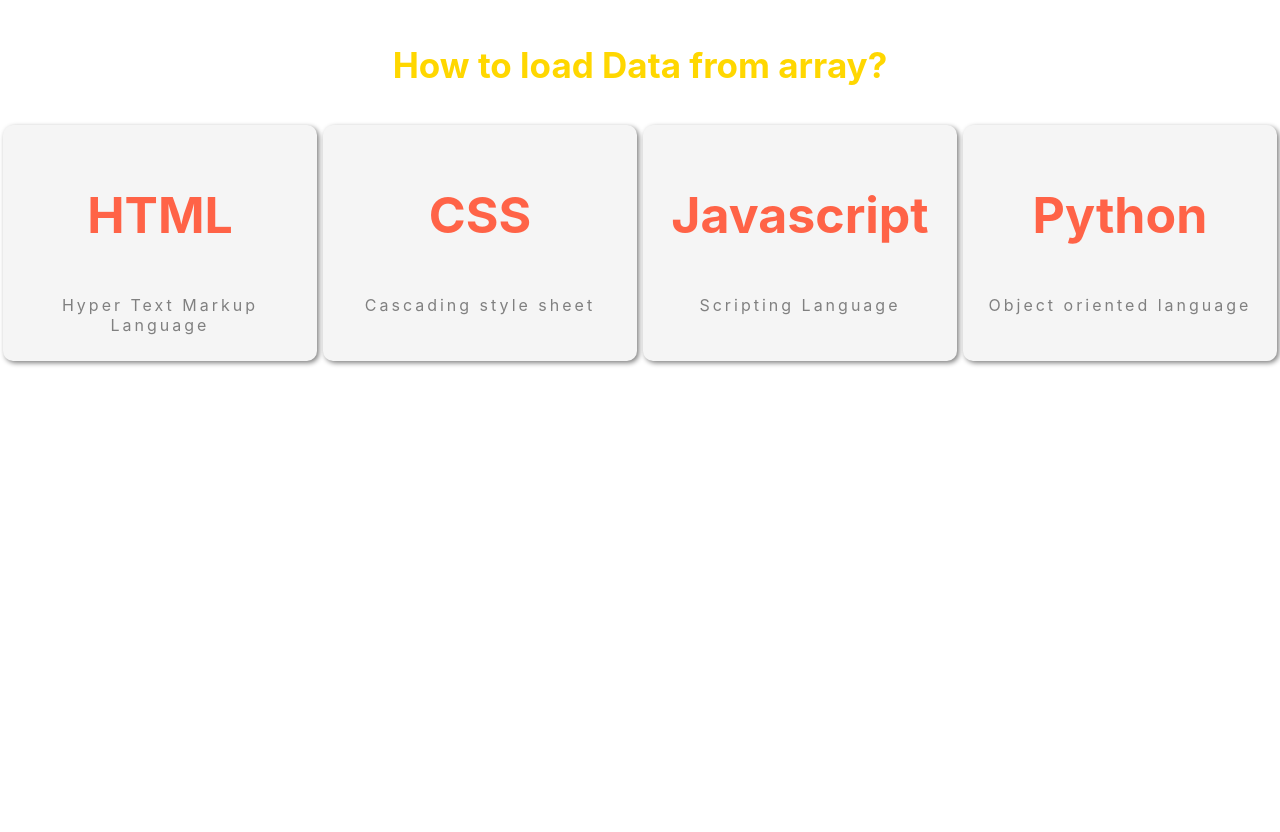
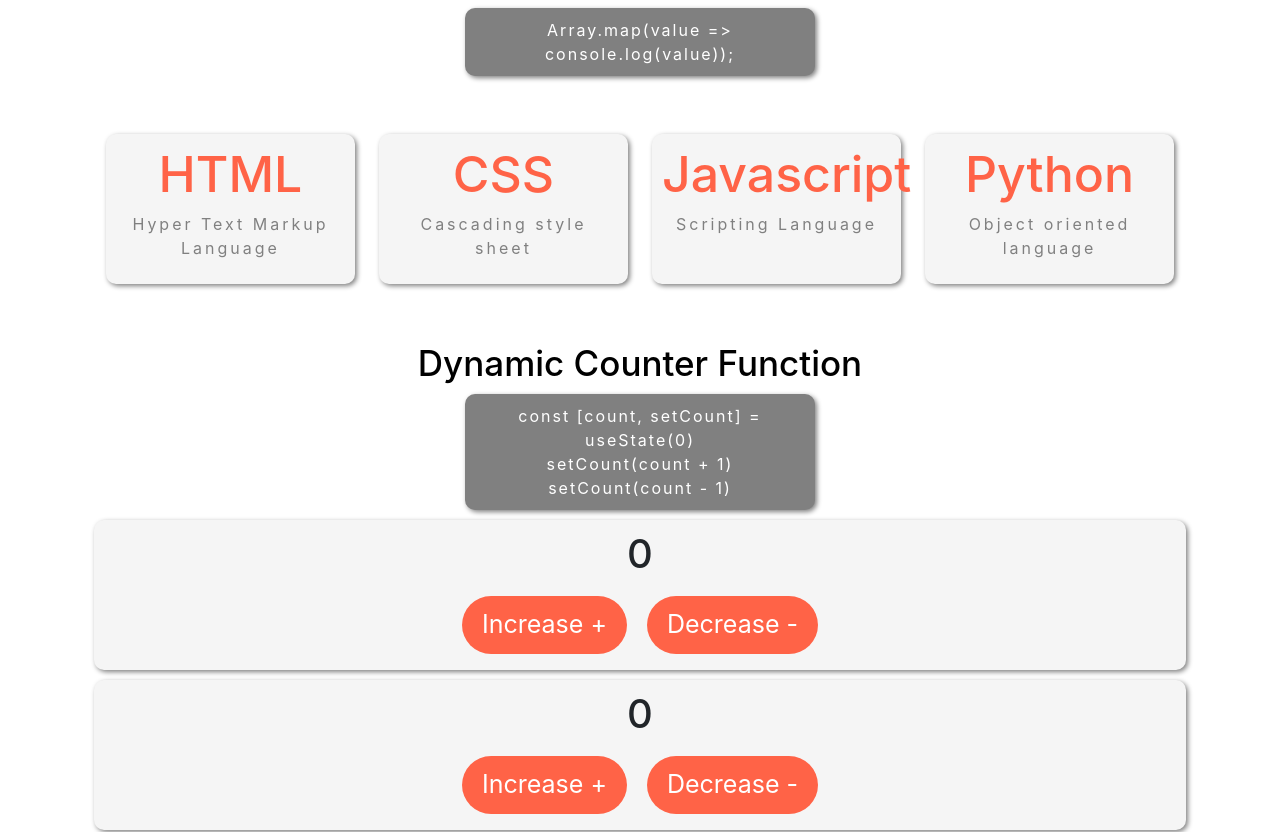
Before and after one commit to ahm-fahim/web2.0_react, a React (Create React App) app in the folder 01_react-core/: page / in a window 1280 px wide. Shown: the part 539-1371 px from the top of the page. Before the commit the page ends 910 px from the top, so only its background shows below. Built offline with nearby package versions, Linux system fonts and the light colour scheme.

Commit message:
react core

```diff
--- a/01_react-core/public/index.html
+++ b/01_react-core/public/index.html
@@ -9,6 +9,7 @@
             name="description"
             content="Web site created using create-react-app"
         />
+
         <link rel="apple-touch-icon" href="%PUBLIC_URL%/logo192.png" />
         <!--
       manifest.json provides metadata used when your web app is installed on a
@@ -25,6 +26,12 @@
       Learn how to configure a non-root public URL by running `npm run build`.
     -->
         <title>React Core</title>
+        <link
+            href="https://cdn.jsdelivr.net/npm/bootstrap@5.2.3/dist/css/bootstrap.min.css"
+            rel="stylesheet"
+            integrity="sha384-rbsA2VBKQhggwzxH7pPCaAqO46MgnOM80zW1RWuH61DGLwZJEdK2Kadq2F9CUG65"
+            crossorigin="anonymous"
+        />
     </head>
     <body>
         <noscript>You need to enable JavaScript to run this app.</noscript>
@@ -39,5 +46,10 @@
       To begin the development, run `npm start` or `yarn start`.
       To create a production bundle, use `npm run build` or `yarn build`.
     -->
+        <script
+            src="https://cdn.jsdelivr.net/npm/bootstrap@5.2.3/dist/js/bootstrap.bundle.min.js"
+            integrity="sha384-kenU1KFdBIe4zVF0s0G1M5b4hcpxyD9F7jL+jjXkk+Q2h455rYXK/7HAuoJl+0I4"
+            crossorigin="anonymous"
+        ></script>
     </body>
 </html>
--- a/01_react-core/src/App.js
+++ b/01_react-core/src/App.js
@@ -1,5 +1,6 @@
 import logo from "./logo.svg";
 import "./App.css";
+import { useState } from "react";
 
 const styleComponent = {
     title: {
@@ -7,39 +8,57 @@ const styleComponent = {
         fontSize: "50px",
     },
     sub_title: {
-        color: "gold",
+        color: "black",
         fontSize: "35px",
     },
     title_text: {
         color: "gray",
         letterSpacing: "3px",
     },
-    body: {
-        display: "flex",
-        flexDirection: "row",
-    },
     sub_body: {
-        width: "23%",
         backgroundColor: "whitesmoke",
         padding: "10px",
+        borderRadius: "10px",
+        boxShadow: "2px 2px 5px gray",
+        height: "150px",
+        width: "100%",
+        margin: "10px 0px",
+    },
+    button: {
+        backgroundColor: "tomato",
+        color: "white",
+        border: "none",
+        borderRadius: "50px",
+        fontSize: "25px",
+        padding: "10px 20px",
+        margin: "10px",
+    },
+    code: {
+        backgroundColor: "gray",
+        padding: "10px 15px",
+        borderRadius: "10px",
+        color: "white",
+        letterSpacing: "2px",
+        width: "350px",
         margin: "10px auto",
-        borderRadius: "10px",
+        overflowY: "scroll",
         boxShadow: "2px 2px 5px gray",
     },
 };
 
 function App() {
     return (
-        <div className="App">
+        <div className="App container">
             <Heading></Heading>
             <DataLoad></DataLoad>
+            <DynamicCounter></DynamicCounter>
         </div>
     );
 }
 
 function Heading() {
     return (
-        <div>
+        <div className="container-fluid">
             <h1 style={styleComponent.title}>React Core Concept</h1>
             <h4 style={styleComponent.title_text}>
                 Here we can write html,js in the same statement. We can apply
@@ -72,10 +91,13 @@ function DataLoad() {
         },
     ];
     return (
-        <div>
+        <div className="container-fluid">
             <h2 style={styleComponent.sub_title}>
                 How to load Data from array?
             </h2>
+            <p style={styleComponent.code}>
+                Array.map(value => console.log(value));
+            </p>
             <Cart name={language}></Cart>
         </div>
     );
@@ -83,18 +105,65 @@ function DataLoad() {
 
 function Cart(props) {
     const languageArray = props.name;
-    console.log(languageArray[0].lang);
+    // console.log(languageArray[0].lang);
     return (
-        <div>
-            <div style={styleComponent.body}>
+        <div className="container-fluid mt-5 mb-5">
+            <div style={styleComponent.body} className="row">
                 {languageArray.map((details, key) => (
-                    <div key={key} style={styleComponent.sub_body}>
-                        <h3 style={styleComponent.title}>{details.lang}</h3>
-                        <p style={styleComponent.title_text}>{details.title}</p>
+                    <div
+                        key={key}
+                        className="col-md-6 col-lg-3 col-sm-12 d-flex justify-content-center align-items-center"
+                    >
+                        <div style={styleComponent.sub_body}>
+                            <h3 style={styleComponent.title}>{details.lang}</h3>
+                            <p style={styleComponent.title_text}>
+                                {details.title}
+                            </p>
+                        </div>
                     </div>
                 ))}
             </div>
         </div>
     );
 }
+
+function DynamicCounter() {
+    return (
+        <div className="container-fluid">
+            <h1 style={styleComponent.sub_title}>Dynamic Counter Function</h1>
+            <p style={styleComponent.code}>
+                const [count, setCount] = useState(0) <br />
+                setCount(count + 1) <br /> setCount(count - 1)
+            </p>
+            <div>
+                <Counter></Counter>
+                <Counter></Counter>
+                <Counter></Counter>
+            </div>
+        </div>
+    );
+}
+
+function Counter() {
+    const [count, setCount] = useState(0);
+    return (
+        <div>
+            <div style={styleComponent.sub_body}>
+                <h1>{count}</h1>
+                <button
+                    style={styleComponent.button}
+                    onClick={() => setCount(count + 1)}
+                >
+                    Increase +
+                </button>
+                <button
+                    style={styleComponent.button}
+                    onClick={() => setCount(count - 1)}
+                >
+                    Decrease -
+                </button>
+            </div>
+        </div>
+    );
+}
 export default App;
```
Lines whose indentation alone changed are shown as unchanged.
